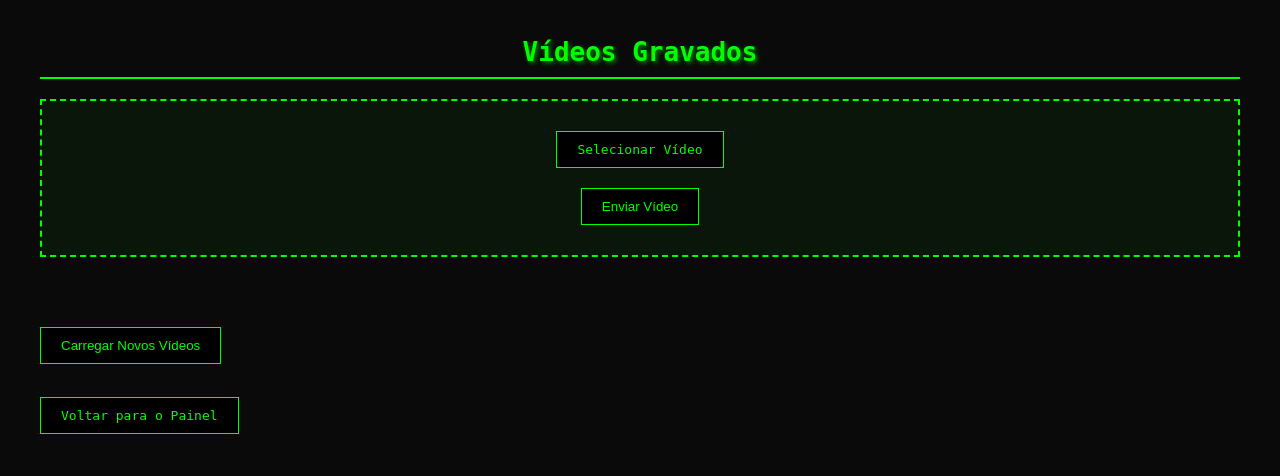
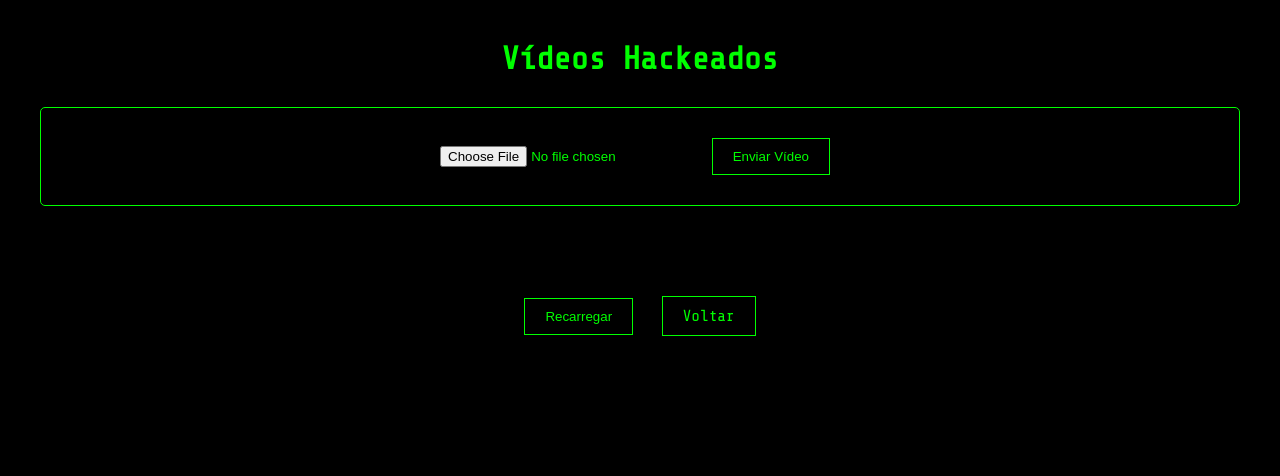
Before and after one commit to akilacorp/AESCORP2, a Flask app: page /videos in a window 1280 px wide. Shown: the top 476 px of the page. Run offline with Flask 2, Linux system fonts and the light colour scheme.

Commit message:
Update videos.html

```diff
--- a/templates/videos.html
+++ b/templates/videos.html
@@ -1,14 +1,16 @@
 <!DOCTYPE html>
-<html>
+<html lang="pt-br">
 <head>
-    <title>Vídeos</title>
+    <meta charset="UTF-8">
+    <meta name="viewport" content="width=device-width, initial-scale=1.0">
+    <title>CameraHack - Vídeos</title>
     <style>
         body {
-            background: #0a0a0a;
-            color: #00ff00;
-            font-family: monospace;
             margin: 0;
             padding: 20px;
+            background: #000;
+            color: #00ff00;
+            font-family: 'Share Tech Mono', monospace;
         }
         .container {
             max-width: 1200px;
@@ -16,89 +18,72 @@
         }
         h1 {
             text-align: center;
-            color: #00ff00;
-            text-shadow: 2px 2px 4px rgba(0, 255, 0, 0.5);
-            border-bottom: 2px solid #00ff00;
-            padding-bottom: 10px;
+            margin-bottom: 30px;
         }
         .gallery {
             display: grid;
-            grid-template-columns: repeat(auto-fill, minmax(320px, 1fr));
+            grid-template-columns: repeat(auto-fill, minmax(300px, 1fr));
             gap: 20px;
-            padding: 20px 0;
+            padding: 20px;
         }
         .video-card {
+            background: #111;
             border: 1px solid #00ff00;
             padding: 10px;
-            background: rgba(0, 0, 0, 0.5);
+            border-radius: 5px;
         }
         video {
             width: 100%;
-            border: 1px solid #00ff00;
-            background: #000;
+            height: auto;
+            margin-bottom: 10px;
         }
-        .video-info {
-            margin-top: 10px;
+        .video-name {
+            color: #00ff00;
             text-align: center;
-            color: #00ff00;
-        }
-        button, a {
-            background: #000;
-            color: #00ff00;
-            border: 1px solid #00ff00;
-            padding: 10px 20px;
-            cursor: pointer;
-            text-decoration: none;
-            display: inline-block;
             margin: 10px 0;
         }
-        button:hover, a:hover {
-            background: #00ff00;
-            color: #000;
-            box-shadow: 0 0 10px #00ff00;
-        }
-        .upload-section {
-            text-align: center;
-            margin: 20px 0;
-            padding: 20px;
-            border: 2px dashed #00ff00;
-            background: rgba(0, 255, 0, 0.05);
-        }
-        .upload-section:hover {
-            background: rgba(0, 255, 0, 0.1);
-        }
-        input[type="file"] {
-            display: none;
-        }
-        .upload-label {
+        .button {
             display: inline-block;
             padding: 10px 20px;
             background: #000;
             color: #00ff00;
             border: 1px solid #00ff00;
+            text-decoration: none;
+            margin: 10px;
             cursor: pointer;
+        }
+        .button:hover {
+            background: #00ff00;
+            color: #000;
+        }
+        .controls {
+            text-align: center;
+            margin: 20px 0;
+        }
+        .upload-form {
+            text-align: center;
+            margin: 20px 0;
+            padding: 20px;
+            border: 1px solid #00ff00;
+            border-radius: 5px;
+        }
+        .file-input {
             margin: 10px 0;
         }
-        .upload-label:hover {
-            background: #00ff00;
-            color: #000;
-            box-shadow: 0 0 10px #00ff00;
-        }
     </style>
+    <link href="https://fonts.googleapis.com/css2?family=Share+Tech+Mono&display=swap" rel="stylesheet">
 </head>
 <body>
     <div class="container">
-        <h1>Vídeos Gravados</h1>
-        <div class="upload-section">
+        <h1>Vídeos Hackeados</h1>
+
+        <div class="upload-form">
             <form action="/upload_video" method="post" enctype="multipart/form-data">
-                <label class="upload-label" for="video">
-                    Selecionar Vídeo
-                    <input type="file" id="video" name="video" accept="video/*" required>
-                </label>
-                <br>
-                <button type="submit">Enviar Vídeo</button>
+                <input type="file" name="video" accept="video/*" class="file-input" required>
+                <button type="submit" class="button">Enviar Vídeo</button>
             </form>
         </div>
+
         <div class="gallery">
             {% for video in videos %}
             <div class="video-card">
@@ -106,12 +91,15 @@
                     <source src="/uploads/videos/{{ video }}" type="video/mp4">
                     Seu navegador não suporta o elemento de vídeo.
                 </video>
-                <div class="video-info">{{ video }}</div>
+                <div class="video-name">{{ video }}</div>
             </div>
             {% endfor %}
         </div>
-        <button onclick="window.location.reload()">Carregar Novos Vídeos</button>
-        <p><a href="/">Voltar para o Painel</a></p>
+
+        <div class="controls">
+            <button onclick="location.reload()" class="button">Recarregar</button>
+            <a href="/" class="button">Voltar</a>
+        </div>
     </div>
 </body>
 </html>
```
